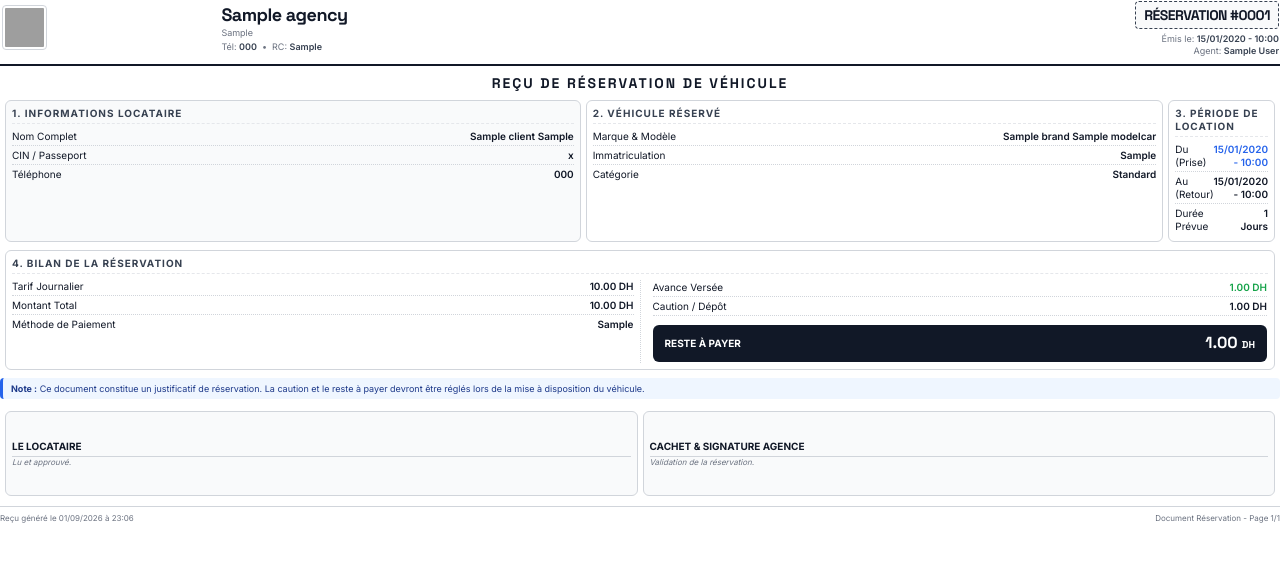
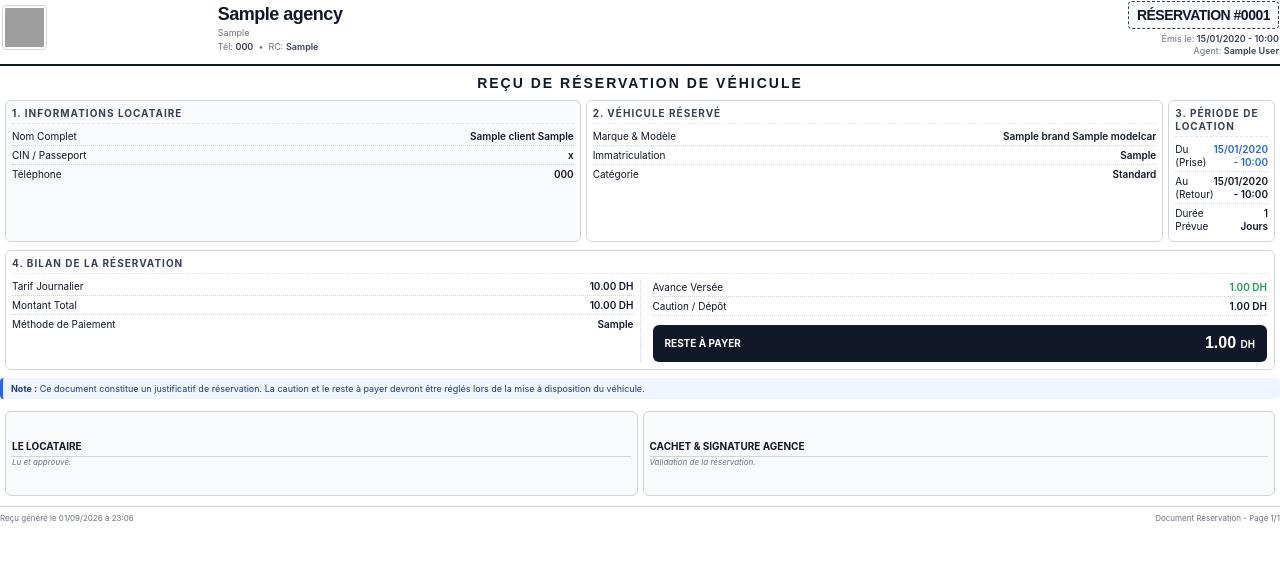
Before and after one commit to fsarraji/kriniback, a Django app: template contracts/templates/contracts/reservation_receipt_pdf.html in a window 1280 px wide. Shown: the top 562 px of the page. Run offline with Django 5.2, Linux system fonts and the light colour scheme; tables that the repository leaves empty hold one stand-in row (values such as "Sample post"); the template is opened without the code that fills it: values that come from a table or form of the project are taken from there, most other values are stand-ins (such as "Sample title", 1, 10 or a date in 2020); grey boxes are pictures that could not be loaded.

Commit message:
perf(pdf): reçu - retirer l'@import Google Fonts (Inter/Space Grotesk) téléchargés et subsettés à chaque conversion WeasyPrint; utiliser les polices système (temps de rendu -76% local, gros gain sur Render)

```diff
--- a/contracts/templates/contracts/reservation_receipt_pdf.html
+++ b/contracts/templates/contracts/reservation_receipt_pdf.html
@@ -4,8 +4,6 @@
 <meta charset="UTF-8">
 <title>Reçu de Réservation – {{ agency.nom_agence|default:"Agence" }}</title>
 <style>
-  @import url('https://fonts.googleapis.com/css2?family=Inter:wght@400;500;600;700&family=Space+Grotesk:wght@500;600;700&display=swap');
-
   @page {
     size: A5 landscape;
     margin: 6mm;
```
